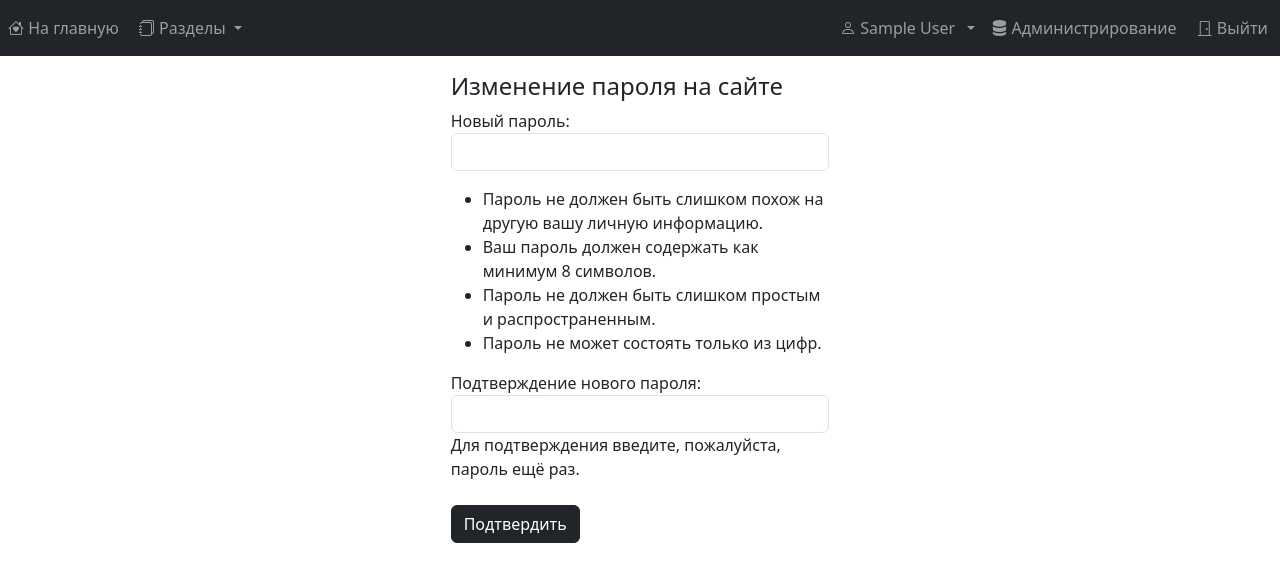
After one commit to MagellanTransportLogistic/orders, a Django app: page /users/password-change/ in a window 1280 px wide. The commit adds this page. Shown: the top 582 px of the page. Run offline with Django 5.2, Linux system fonts and the light colour scheme; the visitor is signed in with stand-in values (Sample User, id 1); data comes from the database, SQL or seed files in the repository; parts of the project's set-up code (start-up, migrations or seed data) failed here and were passed over; some libraries are stand-ins or nearby versions.

Commit message:
1 Форма смены пароля. 2 Переделано главное меню для масштабирования.

```diff
--- a/opened_orders/forms.py
+++ b/opened_orders/forms.py
@@ -45,6 +45,7 @@ class FormOpenedOrderModify(forms.ModelForm):
 
         for field_name, field in self.fields.items():
             field.widget.attrs['name'] = field_name
+            field.widget.attrs['autocomplete'] = 'off'
             if isinstance(field, forms.CharField):
                 field.widget.attrs['class'] = 'form-control'
             if isinstance(field, forms.FloatField):
@@ -107,6 +108,7 @@ class FormOpenedOrderCreate(forms.ModelForm):
 
         for field_name, field in self.fields.items():
             field.widget.attrs['name'] = field_name
+            field.widget.attrs['autocomplete'] = 'off'
             if isinstance(field, forms.CharField):
                 field.widget.attrs['class'] = 'form-control'
             if isinstance(field, forms.FloatField):
--- a/templates/main_menu.html
+++ b/templates/main_menu.html
@@ -3,80 +3,56 @@
 {% load orders_tags %}
 {% block content %}
 <nav class="navbar sticky-top navbar-expand-lg navbar-dark bg-dark">
-        <div class="container-fluid">
-            <div class="text">
     <ul class="navbar-nav me-auto mb-2 mb-lg-0">
         <li class="nav-item">
-                        <a class="nav-link" href="{% url 'main:index' %}"><i class="bi bi-house-heart"></i></a>
+            <a class="nav-link" href="{% url 'main:index' %}"><i class="bi bi-house-heart"></i>&nbsp;На
+                главную&nbsp;</a>
         </li>
     </ul>
-            </div>
-            <div class="collapse navbar-collapse" id="navbarNavDropdown">
-                <ul class="navbar-nav me-auto mb-2 mb-lg-0">
+    <ul class="flex-grow-1 navbar-nav me-auto mb-2 mb-lg-0">
         <li class="nav-item dropdown">
             <a class="nav-link dropdown-toggle" href="#" id="navbarDropdown" role="button"
                data-bs-toggle="dropdown" aria-expanded="false">
-                            <i class="bi bi-journals"></i> Разделы
-                        </a>
+                <i class="bi bi-journals"></i>&nbsp;Разделы&nbsp;</a>
             {% if True|can_view_orders:user %}
             <ul class="dropdown-menu" aria-labelledby="navbarDropdown">
                 <li><a class="dropdown-item" href="{% url 'opened_orders:list' %}"><i
-                                        class="bi bi-shield-lock-fill"></i>
-                                    Активные заявки</a></li>
+                        class="bi bi-shield-lock-fill"></i>&nbsp;Активные заявки&nbsp;</a></li>
             </ul>
             {% endif %}
         </li>
-<!--                    <li class="nav-item dropdown">-->
-<!--                        <a class="nav-link dropdown-toggle" href="#" id="navbarDropdown" role="button"-->
-<!--                           data-bs-toggle="dropdown" aria-expanded="false">-->
-<!--                            <i class="bi bi-building"></i> Справочники-->
-<!--                        </a>-->
-<!--                        <ul class="dropdown-menu" aria-labelledby="navbarDropdown">-->
-<!--                            <li><a class="dropdown-item" disabled href="#"><i-->
-<!--                                    class="bi bi-list-ul"></i> Города/пункты перевозки</a></li>-->
-<!--                            <li><a class="dropdown-item" href="#"><i-->
-<!--                                   class="bi bi-list-ul"></i> Контрагенты</a></li>-->
-<!--                            <li><a class="dropdown-item" href="#"><i-->
-<!--                                    class="bi bi-list-ul"></i> Статусы КИЗ/КИТУ</a></li>-->
-<!--                            <li><a class="dropdown-item" href="#"><i-->
-<!--                                    class="bi bi-list-ul"></i> Статусы проверки документов</a></li>-->
-<!--                        </ul>-->
-<!--                    </li>-->
-<!--                    <li class="nav-item dropdown">#}-->
-<!--                        <a class="nav-link dropdown-toggle" href="#" id="navbarDropdown" role="button"-->
-<!--                           data-bs-toggle="dropdown" aria-expanded="false">-->
-<!--                            <i class="bi bi-journals"></i> Документы-->
-<!--                        </a>-->
-<!--                        <ul class="dropdown-menu" aria-labelledby="navbarDropdown">-->
-<!--                            <li><a class="dropdown-item" href="#"><i-->
-<!--                                    class="bi bi-journal-text"></i> УПД</a></li>-->
-<!--                        </ul>-->
-<!--                    </li>-->
     </ul>
-            </div>
+    {% if user.is_authenticated %}
     <ul class="navbar-nav me-auto mb-2 mb-lg-0">
-                {% if user.is_authenticated %}
-                    <a class="nav-link"><i class="bi bi-person"></i> {% user_login_name user %}<span
-                            class="sr-only">(current)</span></a>
+        <li class="nav-item dropdown">
+            <a class="nav-link dropdown-toggle" href="#" id="navbarDropdownUser" role="button"
+               data-bs-toggle="dropdown" aria-expanded="false">
+                <i class="bi bi-person"></i>&nbsp;{% user_login_name user %}&nbsp;
+                <span class="sr-only">(current)</span>
+            </a>
+            <ul class="dropdown-menu" aria-labelledby="navbarDropdown">
+                <li><a class="dropdown-item" href="{% url 'users:password_change' %}"><i
+                        class="bi bi-key"></i>&nbsp;Сменить пароль&nbsp;</a>
+                </li>
+            </ul>
+        </li>
         {% if user.is_superuser %}
-                        <a class="nav-link" href="{% url 'admin:index' %}"><i class="bi bi-server"></i>
-                            Администрирование<span
-                                    class="sr-only">(current)</span></a>
+        <a class="nav-link" href="{% url 'admin:index' %}">
+            <i class="bi bi-server"></i>&nbsp;Администрирование&nbsp;
+            <span class="sr-only">(current)</span></a>
         {% endif %}
         <form action="{% url 'users:logout' %}" method="post">
             {% csrf_token %}
             <button class="nav-link" type="submit"><i
-                                class="bi bi-door-closed"></i>Выйти
+                    class="bi bi-door-closed"></i>&nbsp;Выйти&nbsp;
             </button>
             <span class="sr-only">(current)</span>
-                    </form>>
-
+        </form>
         {% else %}
         <a class="nav-link" href="{% url 'users:login' %}"><i
-                            class="bi bi-door-open"></i> Войти<span
+                class="bi bi-door-open"></i>&nbsp;Войти&nbsp;<span
                 class="sr-only">(current)</span></a>
         {% endif %}
     </ul>
-        </div>
 </nav>
 {% endblock %}
--- a/users/forms.py
+++ b/users/forms.py
@@ -1,5 +1,6 @@
 from django.contrib.auth.forms import AuthenticationForm
 from django.contrib.auth.models import User
+from django.contrib.auth.forms import SetPasswordForm
 
 
 class UserLoginForm(AuthenticationForm):
@@ -13,3 +14,20 @@ class UserLoginForm(AuthenticationForm):
         self.fields['password'].widget.attrs['placeholder'] = 'Пароль'
         for field_name, field in self.fields.items():
             field.widget.attrs['class'] = 'form-control py-2'
+
+
+class UserPasswordChangeForm(SetPasswordForm):
+    """
+    Форма изменения пароля
+    """
+
+    def __init__(self, *args, **kwargs):
+        """
+        Обновление стилей формы
+        """
+        super(UserPasswordChangeForm, self).__init__(*args, **kwargs)
+        for field in self.fields:
+            self.fields[field].widget.attrs.update({
+                'class': 'form-control',
+                'autocomplete': 'off'
+            })
--- /dev/null
+++ b/users/templates/users/password_change.html
@@ -0,0 +1,20 @@
+{% extends 'base.html' %}
+
+{% block content %}
+<div class="row justify-content-center">
+    <div class="col-lg-4">
+        <div class="card mb-3 border-0 nth-shadow">
+            <div class="card-body">
+                <div class="card-title">
+                    <h4>Изменение пароля на сайте</h4>
+                </div>
+                <form method="post">
+                    {% csrf_token %}
+                    {{ form.as_p }}
+                    <button type="submit" class="btn btn-dark mt-2">Подтвердить</button>
+                </form>
+            </div>
+        </div>
+    </div>
+</div>
+{% endblock %}
--- a/users/urls.py
+++ b/users/urls.py
@@ -13,4 +13,5 @@ urlpatterns = \
         path('users/', IndexPageFormView.as_view(), name='index'),
         path('login/', UserLoginView.as_view(), name='login'),
         path('logout/', LogoutView.as_view(), name='logout'),
+        path('password-change/', UserPasswordChangeView.as_view(), name='password_change'),
     ] + static(settings.STATIC_URL, document_root=settings.STATIC_ROOT)
--- a/users/views.py
+++ b/users/views.py
@@ -8,6 +8,8 @@ from django.contrib import messages
 from django.urls import reverse_lazy
 from magellan_web.mixin import BaseClassContextMixin, UserLoginCheckMixin
 from .forms import *
+from django.contrib.messages.views import SuccessMessageMixin
+from django.contrib.auth.views import PasswordChangeView
 
 
 class UserLogoutView(BaseClassContextMixin, UserLoginCheckMixin, LogoutView):
@@ -19,3 +21,18 @@ class UserLoginView(BaseClassContextMixin, LoginView):
     template_name = 'users/login.html'
     success_url = reverse_lazy("main:index")
     title = 'Авторизация'
+
+
+class UserPasswordChangeView(SuccessMessageMixin, PasswordChangeView):
+    """
+    Изменение пароля пользователя
+    """
+    form_class = UserPasswordChangeForm
+    template_name = 'users/password_change.html'
+    success_url = reverse_lazy("main:index")
+    success_message = 'Ваш пароль был успешно изменён!'
+
+    def get_context_data(self, **kwargs):
+        context = super(UserPasswordChangeView, self).get_context_data(**kwargs)
+        context['title'] = 'Изменение пароля на сайте'
+        return context
```
Lines whose indentation alone changed are shown as unchanged.
